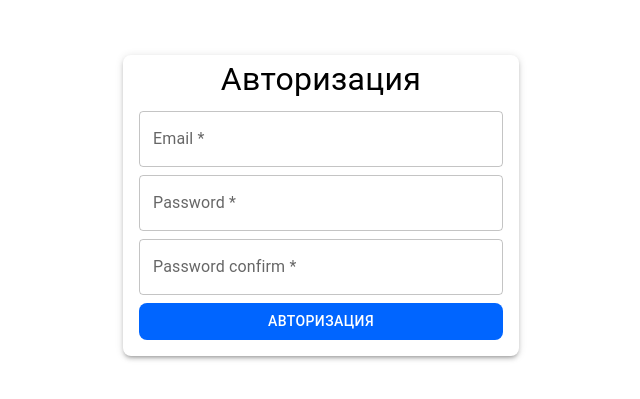
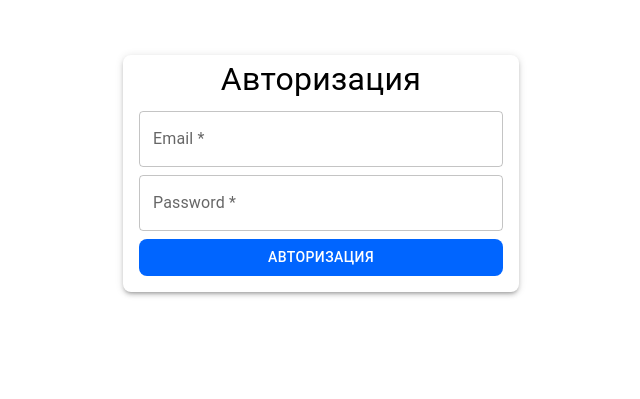
Before and after one commit to HumorousKitten/userAccounting, a React (Vite) app: page /login in a window 1280 px wide. Shown: the part 143-542 px from the top of the page, without its empty margins (319-959 px from the left). Built offline with nearby package versions, Linux system fonts and the light colour scheme.

Commit message:
ui: delete password confirm in authForm

```diff
--- a/src/features/authForm/ui/AuthForm.tsx
+++ b/src/features/authForm/ui/AuthForm.tsx
@@ -20,7 +20,6 @@ import {
 interface IFormInput {
 	email: string
 	password: string
-	passwordConfirm: string
 }
 
 export function AuthForm() {
@@ -33,27 +32,12 @@ export function AuthForm() {
 		defaultValues: {
 			email: '',
 			password: '',
-			passwordConfirm: '',
 		},
 	})
 
 	const navigate = useNavigate()
 
 	const onSubmit: SubmitHandler<IFormInput> = async data => {
-		if (data.password !== data.passwordConfirm) {
-			setError('password', {
-				type: 'password',
-				message: 'Пароли не совпадают',
-			})
-
-			setError('passwordConfirm', {
-				type: 'passwordConfirm',
-				message: 'Пароли не совпадают',
-			})
-
-			return
-		}
-
 		const authData = await auth(data.email, data.password)
 		if (authData.data.message === 'Login successful')
 			navigate('/')
@@ -105,26 +89,6 @@ export function AuthForm() {
 				</Typography>
 			) : null}
 
-			<ControlledField<IFormInput>
-				name='passwordConfirm'
-				control={control}
-				rules={{ required: 'Поле не должно быть пустым' }}
-				renderFunc={({ field }) => (
-					<TextField
-						id='outlined-passwordConfirm'
-						label='Password confirm *'
-						variant='outlined'
-						type='password'
-						{...field}
-					/>
-				)}
-			/>
-			{errors.passwordConfirm ? (
-				<Typography sx={errorStyle.message} component='p'>
-					{errors.passwordConfirm.message}
-				</Typography>
-			) : null}
-
 			<Button type={'submit'} sx={submitBtnStyle}>
 				Авторизация
 			</Button>
```
